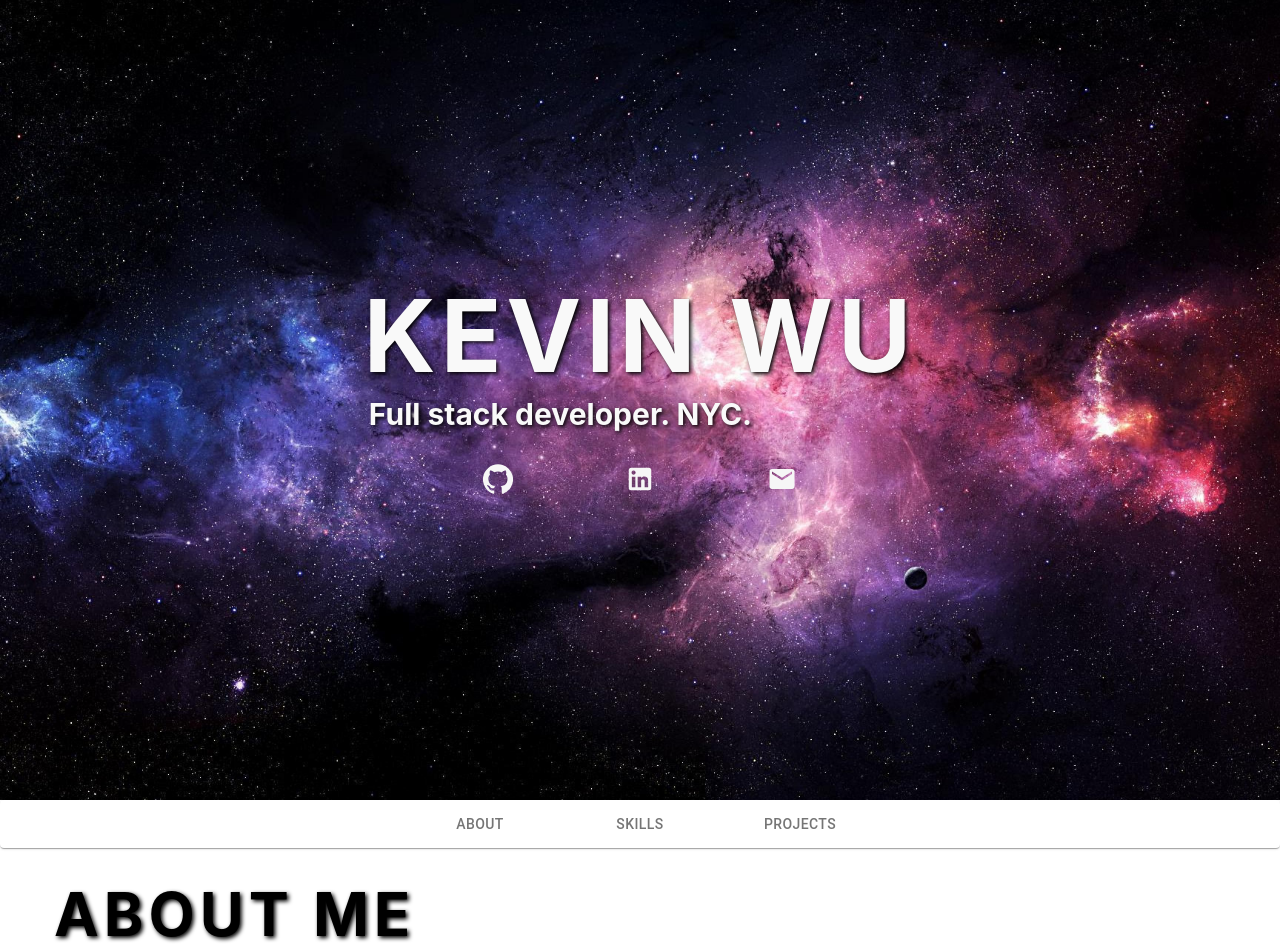
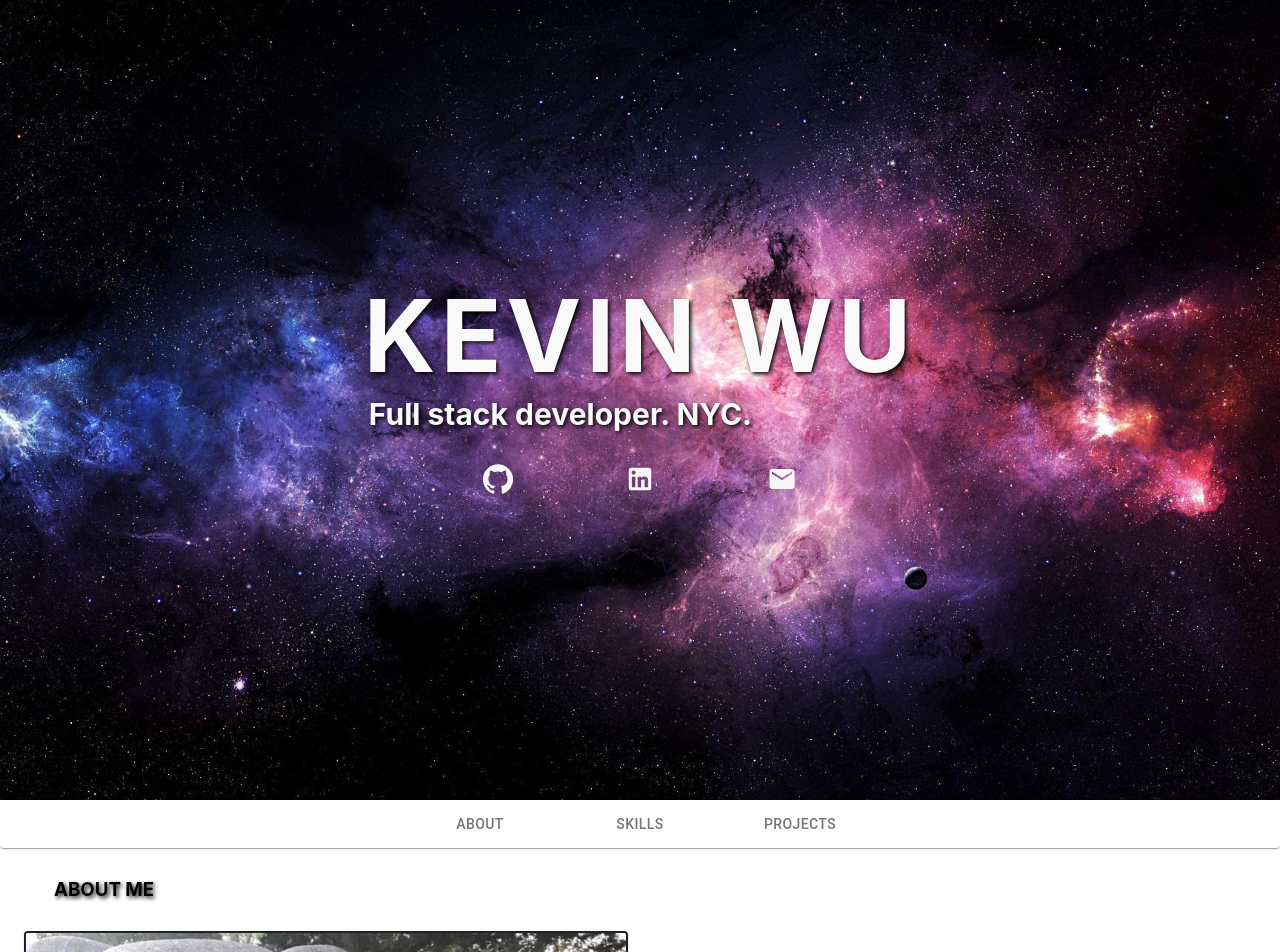
Before and after one commit to kevkevwuhoo/kwu-react-portfolio, a React (Create React App) app: page / in a window 1280 px wide. Shown: the top 952 px of the page. Built offline with nearby package versions, Linux system fonts and the light colour scheme.

Commit message:
Fixed h3 semantic tag

```diff
--- a/src/components/SubHeader/index.js
+++ b/src/components/SubHeader/index.js
@@ -5,7 +5,7 @@ const SubHeader = ({ text }) => {
   return (
     <div className='subheader'>
       <div className='text'>
-        <h1>{text}</h1>
+        <h3>{text}</h3>
       </div>
     </div>
   );
```
